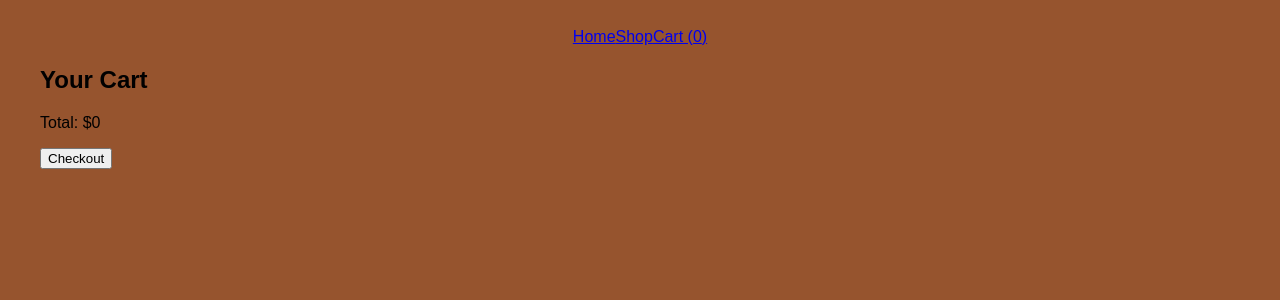
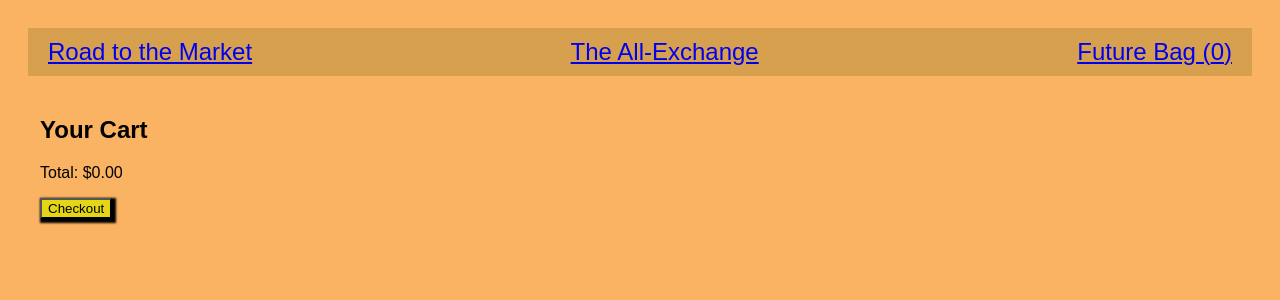
Before and after one commit to ZenTheMC/js-react-shopping-cart, a React (Create React App) app: page /cart in a window 1280 px wide. Shown: the top 300 px of the page. Built offline with nearby package versions, Linux system fonts and the light colour scheme.

Commit message:
One last test to debug

```diff
--- a/src/App.js
+++ b/src/App.js
@@ -17,27 +17,32 @@ const App = () => {
   const [cartItems, setCartItems] = useState([]);
 
   const [products] = useState([
-    { id: 1, name: "Apple", description: "An apple a day keeps the doctor away!", price: 0.99, image: apple },
-    { id: 2, name: "Cake", description: "The cake is a lie!", price: 24.99, image: cake },
-    { id: 3, name: "Ice Cream", description: "Ben n Jerry's is over 1000 calories per pint! But it's sooo good..", price: 7.99, image: iceCream },
-    { id: 4, name: "Pizza", description: "Papa Johns, Pizza Hut, or Dominos? I like Papa's proportions of sauce, cheese, bread.", price: 17.99, image: pizza },
-    { id: 5, name: "Robot", description: "This is my future Robot Assistant that everyone has, that does everything for me, and this is the real price!", price: 499.99, image: robot },
-]);
+    { id: 1, name: "Immortality Fruit", description: "A bio-apple a day keeps the bio-doctor away! The catch phrase of Devil Fruits Inc. The company that created the immortality apple. Who would have thought the forbidden fruit of human innovation would ironically have our signature catchphrase so seamlesly incorporated with it.", price: 0.99, image: apple },
+    { id: 2, name: "Pretend Cake", description: "The cake is a lie! They said that in Portal, a game of old. This cake has ZERO calories! That's also another thing they said back in the day... Good thing we already solved bioenergetics and health/fitness is a thing of our ancestors. Instead, take this and pretend that it's better for you than regular cake.", price: 24.99, image: cake },
+    { id: 3, name: "Icecream Cone of Flight", description: "The fifth generation of aviation dessert! This beauty has the ability to emulate any flavor that you want as you're eating it, including any combination of, even savory flavors. More importantly, you'll gain the ability to fly for about 4 hours. Buy more and fly more!", price: 7.99, image: iceCream },
+    { id: 4, name: "Endless Pizza Pie", description: "This pizza is a wonder! It can infinitely regenerate! That means you can have pizza everyday! Whenever you want, however much you want! All you have to do is stop wanting more and it'll stop replenishing. Pretty neat right? You don't even need to buy more than 1, even though we already cured poverty and hunger a long time ago.", price: 17.99, image: pizza },
+    { id: 5, name: "Omni-Assistant Robo", description: "The ultimate artificial assistant! Want someone to work for you? Want someone to cook for you? Clean? Game with? Robo can do anything! Just tell Robo what you want, and Robo will get it done! Just ask for good things, or the all-seeing-eye will turn him on you.", price: 99.99, image: robot },
+  ]);
 
   const onAddToCart = (productId, quantity) => {
     const product = products.find(product => product.id === productId);
-    const newCartItems = [...cartItems];
+    const existingProductInCart = cartItems.find(item => item.id === productId);
 
-    for (let i = 0; i < quantity; i++) {
-        newCartItems.push(product);
+    if (existingProductInCart) {
+      // If the product is already in the cart, update its quantity
+      setCartItems(cartItems.map(item =>
+          item.id === productId ? { ...item, quantity: item.quantity + quantity } : item
+      ));
+    } else {
+      // If the product is not in the cart, add it with the specified quantity
+      setCartItems([...cartItems, { ...product, quantity }]);
     }
-
-    setCartItems(newCartItems);
   };
 
   const onRemoveFromCart = (productId) => {
     setCartItems(cartItems.filter(item => item.id !== productId));
   };
+
 
   return (
     <div className={styles.appContainer}>
@@ -47,7 +52,7 @@ const App = () => {
           <Route path="/" element={<Home />} />
           <Route path="/shop" element={<Shop products={products} />} />
           <Route path="/product/:id" element={<Product products={products} onAddToCart={onAddToCart} />} />
-          <Route path="/cart" element={<Cart cartItems={cartItems} onRemoveFromCart={onRemoveFromCart} />} />
+          <Route path="/cart" element={<Cart cartItems={cartItems} onRemoveFromCart={onRemoveFromCart} setCartItems={setCartItems} />} />
           <Route path="/checkout" element={<Checkout setCartItems={setCartItems} />} />
         </Routes>
       </div>
--- a/src/components/cart.js
+++ b/src/components/cart.js
@@ -1,19 +1,30 @@
-import React, { useState } from "react";
+import React, { useState, useEffect } from "react";
 import { Link } from "react-router-dom";
 
-const Cart = ({ cartItems, onRemoveFromCart }) => {
-    const [quantities, setQuantities] = useState(cartItems.reduce((acc, item) => ({ ...acc, [item.id]: 1 }), {}));
+const Cart = ({ cartItems, onRemoveFromCart, setCartItems }) => {
+    const [quantities, setQuantities] = useState({});
 
-    const handleQuantityChange = (id, quantity) => {
-        setQuantities({ ...quantities, [id]: quantity });
-    };
+    useEffect(() => {
+        setQuantities(
+            cartItems.reduce((acc, item) => ({ ...acc, [item.id]: item.quantity }), {})
+        );
+    }, [cartItems]);
 
     const handleRemoveFromCart = (id) => {
         onRemoveFromCart(id);
         setQuantities({ ...quantities, [id]: 1 });
     };
 
-    const totalPrice = parseFloat(cartItems.reduce((total, item) => total + item.price * quantities[item.id], 0).toFixed(2));
+    const handleQuantityChange = (id, newQuantity) => {
+        setQuantities({ ...quantities, [id]: newQuantity });
+
+        const updatedCartItems = cartItems.map(item =>
+            item.id === id ? { ...item, quantity: parseInt(newQuantity) } : item
+        );
+        setCartItems(updatedCartItems);
+    };
+
+    const totalPrice = cartItems.reduce((total, item) => total + item.price * item.quantity, 0);
 
     return (
         <div>
@@ -22,17 +33,19 @@ const Cart = ({ cartItems, onRemoveFromCart }) => {
                 <div key={item.id}>
                     <p>{item.name}</p>
                     <p>${item.price}</p>
-                    <input
-                        type="number"
-                        min="1"
-                        value={quantities[item.id]}
-                        onChange={(e) => handleQuantityChange(item.id, e.target.value)}
-                        data-testid={`quantity-${item.id}`}
-                    />
+                    <p>
+                        Quantity:
+                        <input
+                            type="number"
+                            value={item.quantity}
+                            onChange={(e) => handleQuantityChange(item.id, e.target.value)}
+                            data-testid={`quantity-${item.id}`}
+                        />
+                    </p>
                     <button onClick={() => handleRemoveFromCart(item.id)}>Remove</button>
                 </div>
             ))}
-            <p>Total: ${totalPrice}</p>
+            <p>Total: ${totalPrice.toFixed(2)}</p>
             <Link to="/checkout">
                 <button>Checkout</button>
             </Link>
--- a/src/components/navbar.js
+++ b/src/components/navbar.js
@@ -1,12 +1,12 @@
 import React from "react";
 import { Link } from 'react-router-dom';
 
-const Navbar = ({ cartItems }) => {
+const Navbar = ({ cartItems, className }) => {
     return (
-        <nav className="Navbar">
-            <Link to="/">Home</Link>
-            <Link to="/shop">Shop</Link>
-            <Link to="/cart">Cart ({cartItems.length})</Link>
+        <nav className={className}>
+            <Link to="/">Road to the Market</Link>
+            <Link to="/shop">The All-Exchange</Link>
+            <Link to="/cart">Future Bag ({cartItems.length})</Link>
         </nav>
     );
 }
--- a/src/pages/home.js
+++ b/src/pages/home.js
@@ -1,11 +1,11 @@
 import React from "react";
-import homeImage from '../images/home.jpg'; // replace with your image path
+import homeImage from '../images/home.jpg';
 import styles from '../styles/home.module.css';
 
 const Home = () => {
     return (
         <div className={styles.homeContainer}>
-            <h1 className={styles.homeText}>Welcome to the Home Page!</h1>
+            <h1 className={styles.homeText}>Welcome to the All-Exchange! The Market of the Future!</h1>
         </div>
     );
 }
--- a/src/styles/app.module.css
+++ b/src/styles/app.module.css
@@ -14,6 +14,8 @@
     background-color: #ffffff;
     padding: 10px 0;
     margin-bottom: 20px;
+    background-color: #d6a04e;
+    font-size: 24px;
 }
 
 .navbar a {
@@ -36,3 +38,22 @@
         margin: 10px 0;
     }
 }
+
+button {
+    background-color: #e4d614;
+    box-shadow: 2px 2px 2px 2px black;
+}
+
+/* For Chrome, Safari, Edge, Opera */
+input[type="number"]::-webkit-inner-spin-button,
+input[type="number"]::-webkit-outer-spin-button {
+    -webkit-appearance: none;
+    appearance: none;
+    margin: 0;
+}
+
+/* For Firefox */
+input[type="number"] {
+    -moz-appearance: textfield;
+    appearance: textfield;
+}
--- a/src/styles/home.module.css
+++ b/src/styles/home.module.css
@@ -1,5 +1,5 @@
 body {
-    background-color: #96542e;
+    background-color: #fab362;
 }
 
 .homeContainer {
@@ -13,13 +13,13 @@ body {
     top: 50%;
     left: 50%;
     transform: translate(-50%, -50%);
-    font-size: 2em;
-    color: white;
+    font-size: 1.3em;
+    color: rgb(255, 218, 50);
     text-shadow: 2px 2px 4px rgba(0, 0, 0, 0.5);
 }
 
 @media (max-width: 600px) {
     .homeText {
-        font-size: 1.5em;
+        font-size: 1.1em;
     }
 }
```
Also changed, not shown: src/styles/navbar.module.css (deleted), 1 other file (tests, documents, lock files or other folders).
